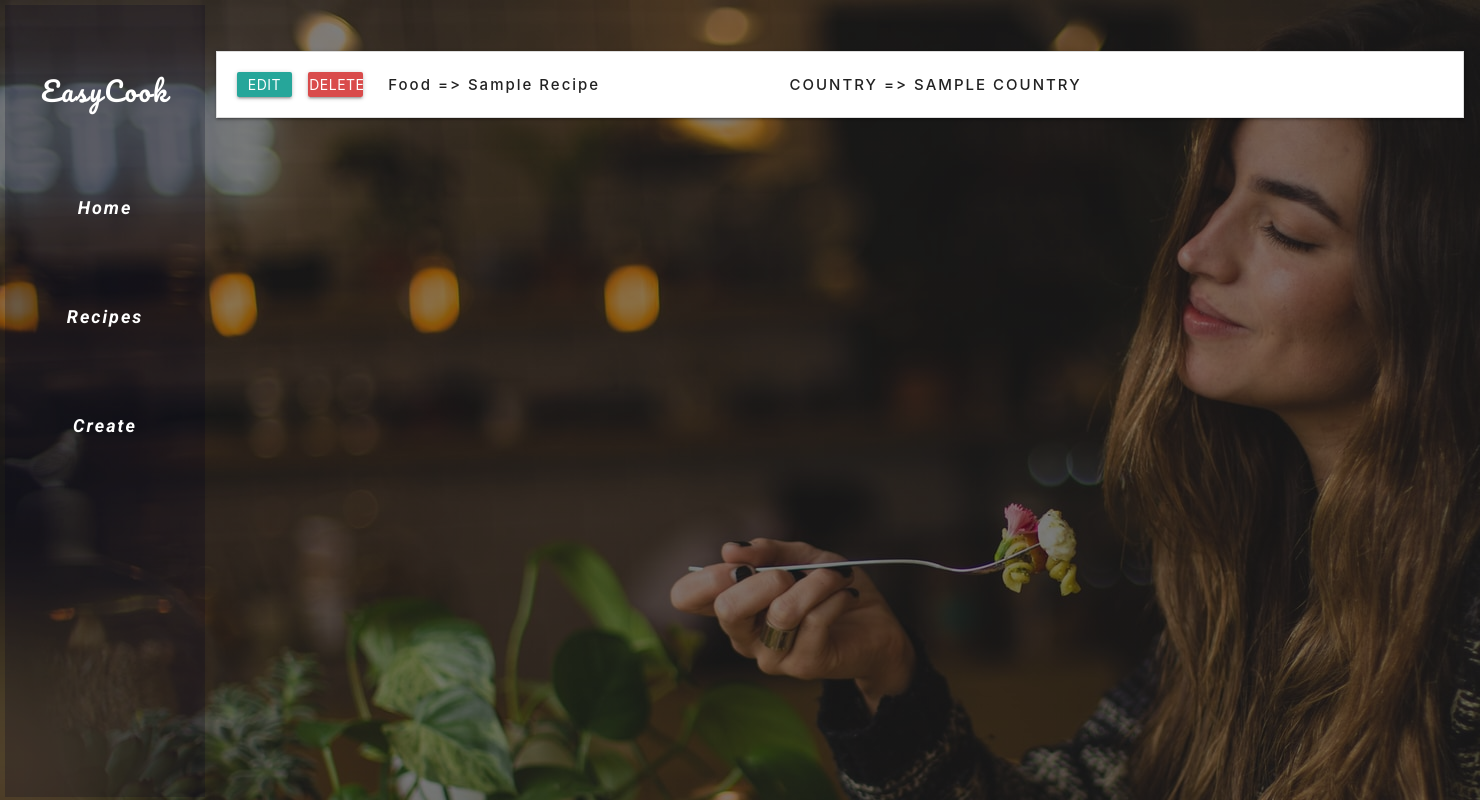
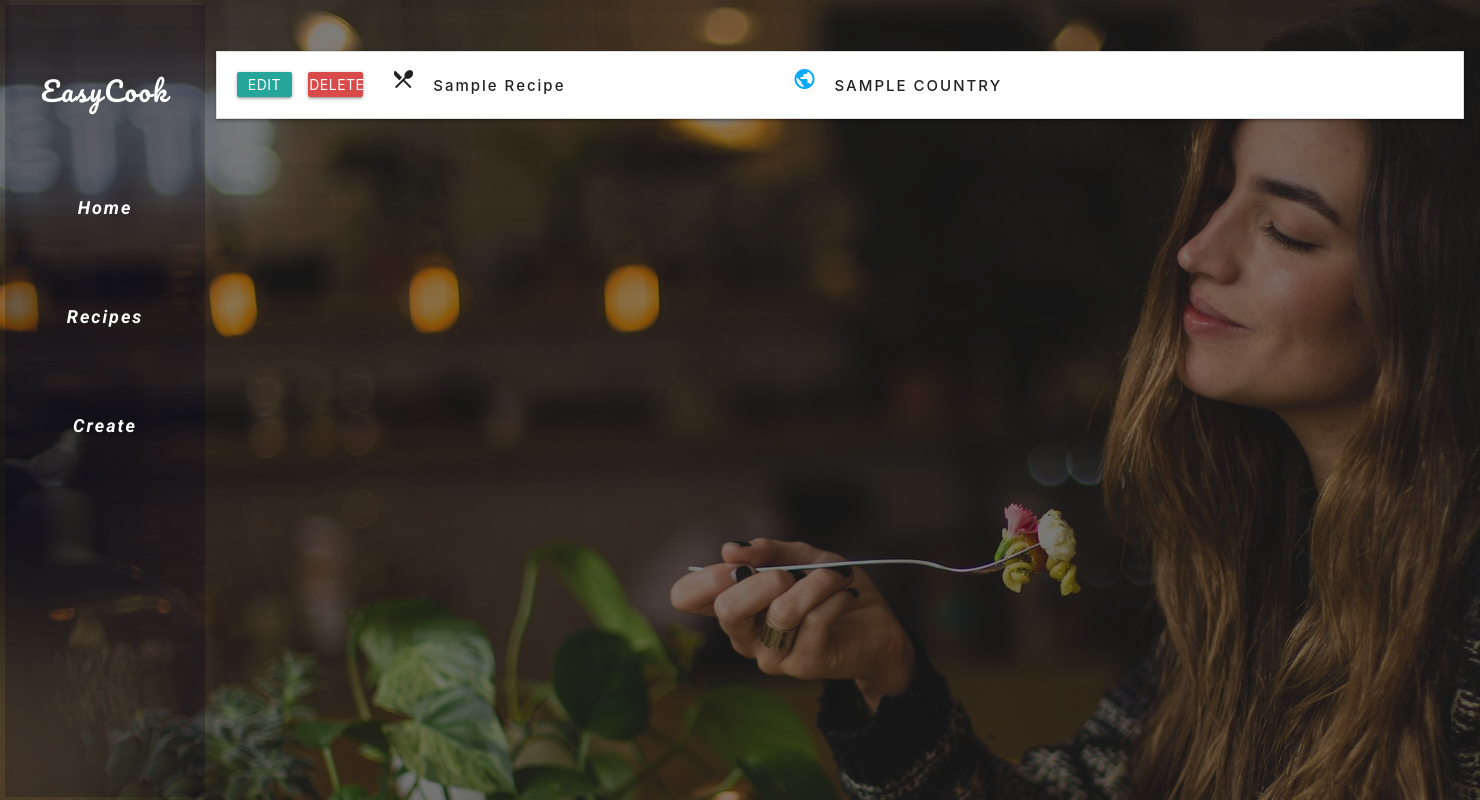
Before and after one commit to IIxShahinxII/cookbook, a Flask app: page /get_recipes in a window 1480 px wide. Run offline with Flask 2, Linux system fonts and the light colour scheme; a database or web service that is not in the repository returns one stand-in record (values such as "Sample title"); some libraries are stand-ins or nearby versions; some web fonts are replaced.

Commit message:
search bar gor disabled.

```diff
--- a/templates/recipes.html
+++ b/templates/recipes.html
@@ -1,5 +1,18 @@
 {% extends 'base.html' %}
 {% block content %}
+
+<!-- <nav>
+    <div class="nav-wrapper">
+        <form>
+            <div class="input-field">
+                <input id="search" type="search" required>
+                <label class="label-icon" for="search"><i class="material-icons">search</i></label>
+                <i class="material-icons">close</i>
+            </div>
+        </form>
+    </div>
+</nav> -->
+
 <ul class="collapsible ul-recipes">
     {% for recipe in recipes %}
     <li>
@@ -12,24 +25,23 @@
             </div>
             <div class="col s4 recipe-headline food-name">
                 <strong>
-                    <span>Food => {{recipe.food_name}}</span>
+                    <span><i class="material-icons prefix food-icon">local_dining</i>{{recipe.food_name}}</span>
                 </strong>
             </div>
             <div class="col s4 recipe-headline country-name">
                 <strong>
-                    <span>Country => {{recipe.country}}</span>
+                    <span><i class="material-icons prefix country-icon">public</i>{{recipe.country}}</span>
                 </strong>
             </div>
         </div>
         <div class="collapsible-body">
-            <p>{{recipe.ingredients}}</p>
-            <p>{{recipe.preparation}}</p>
+            <h6>Ingredients:</h6>
+            <p>=>{{recipe.ingredients}}</p>
+            <h6 class="preparation-steps">Preparation Steps:</h6>
+            <p>=>{{recipe.preparation}}</p>
         </div>
 
     </li>
     {% endfor %}
 </ul>
-<div>
-
-</div>
 {% endblock %}
```
